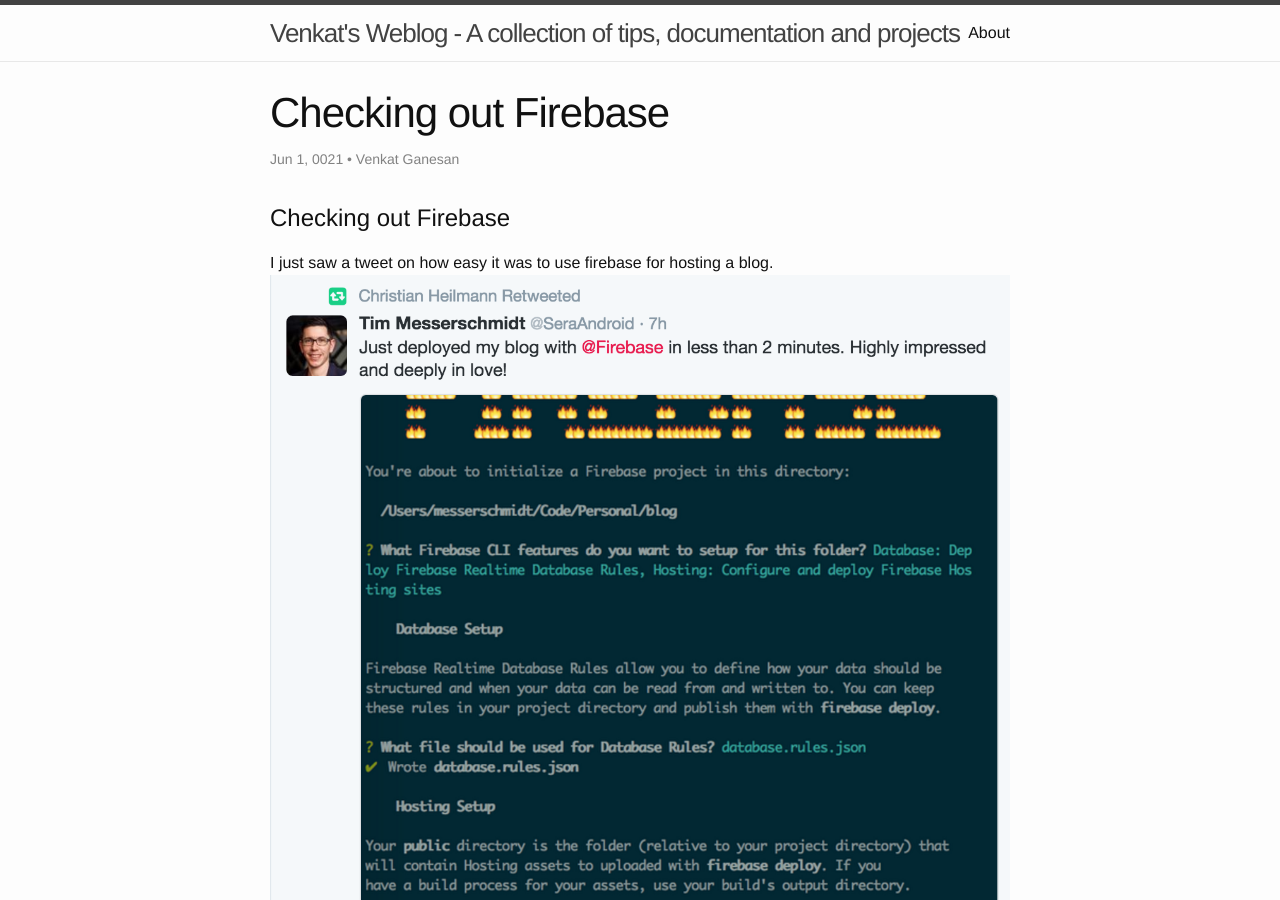
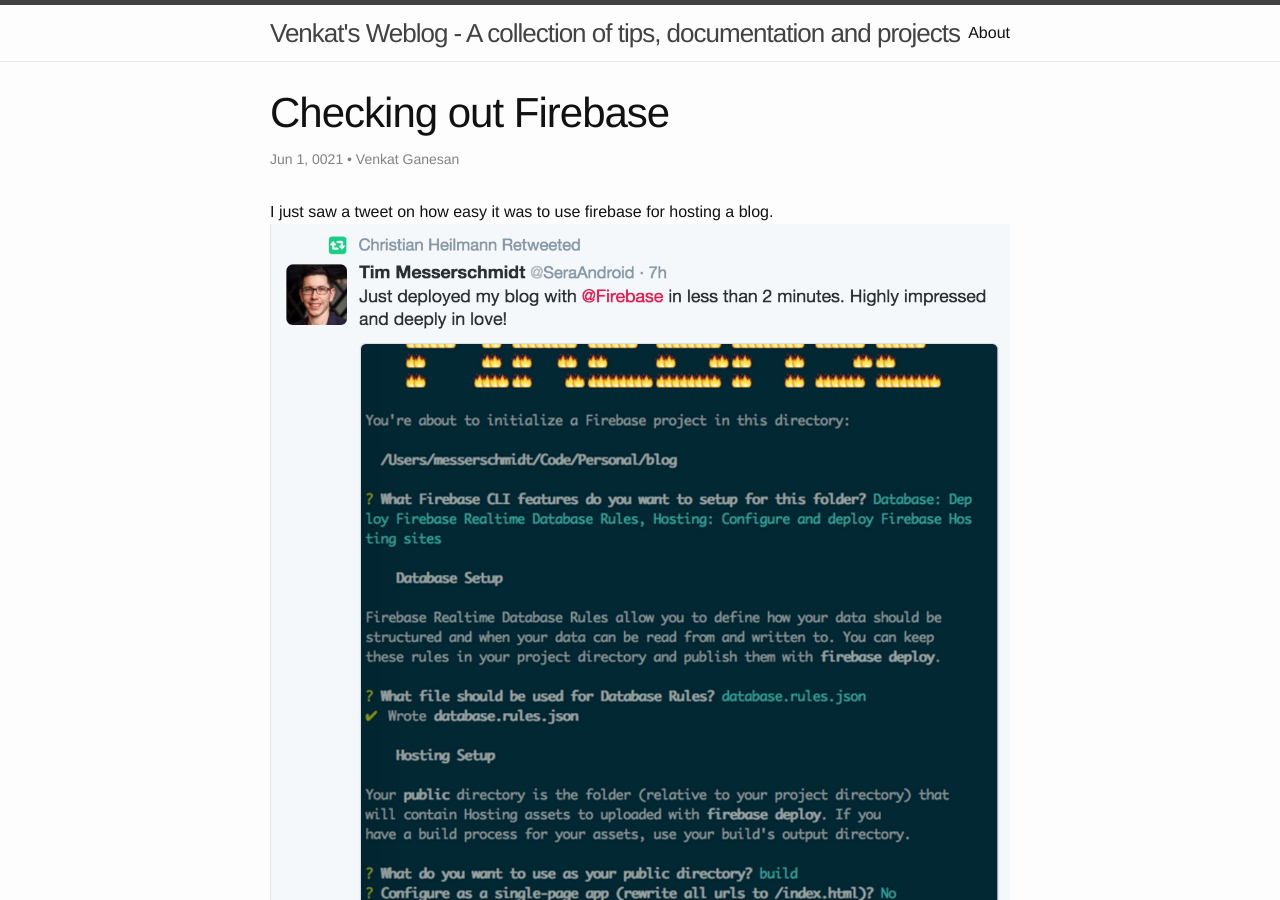
Before and after one commit to vgvenkat/website, a Jekyll site: the page built from _posts/2016-05-21-testing-firebase.md, in a window 1280 px wide and 900 px high. Built offline with Jekyll 4.4.1, drawn with Linux system fonts in a browser that asks for light colours; comment, search, counter and statistics services are not loaded.

Commit message:
Removing duplicate title for post

```diff
--- a/_posts/2016-05-21-testing-firebase.md
+++ b/_posts/2016-05-21-testing-firebase.md
@@ -5,7 +5,6 @@
 categories: init firebase
 image : firebase-tweet.png
 ---
-# Checking out Firebase
 
 I just saw a tweet on how easy it was to use firebase for hosting a blog.
 ![Tweet-about-easy-firebase](/images/firebase-tweet.png "tweet about firebase")
```
